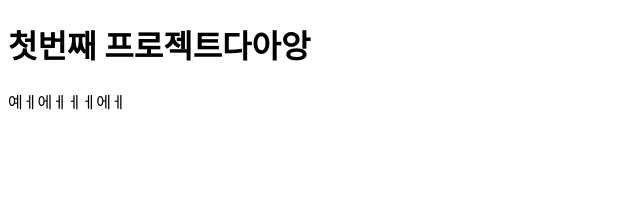
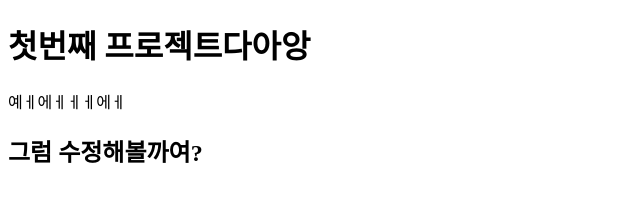
Before and after one commit to lightmyeongeun/javascript_study, a plain HTML site: page index.html in a window 1280 px wide. Shown: the whole page, without its empty margins (0-640 px from the left). Drawn offline with Linux system fonts and the light colour scheme.

Commit message:
second commit

```diff
--- a/index.html
+++ b/index.html
@@ -9,5 +9,7 @@
   <body>
     <h1>첫번째 프로젝트다아앙</h1>
     <p>예ㅔ에ㅔㅔㅔ에ㅔ</p>
+
+    <h2>그럼 수정해볼까여?</h2>
   </body>
 </html>
```
